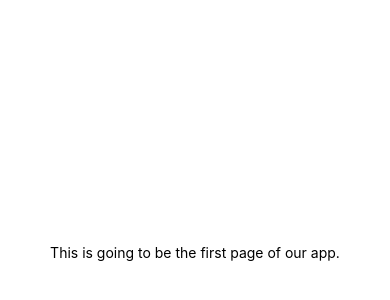
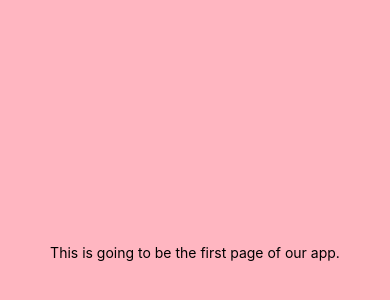
Before and after one commit to ralucatc/CityPets, a React Native app: screen / in a window 390 px wide. Shown: the part 170-470 px from the top of the page. Built offline with nearby package versions, Linux system fonts and the light colour scheme.

Commit message:
Add background color

```diff
--- a/App.js
+++ b/App.js
@@ -14,7 +14,7 @@ export default function App() {
 const styles = StyleSheet.create({
   container: {
     flex: 1,
-    backgroundColor: '#fff',
+    backgroundColor: '#FFB6C1',
     alignItems: 'center',
     justifyContent: 'center',
   },
```
